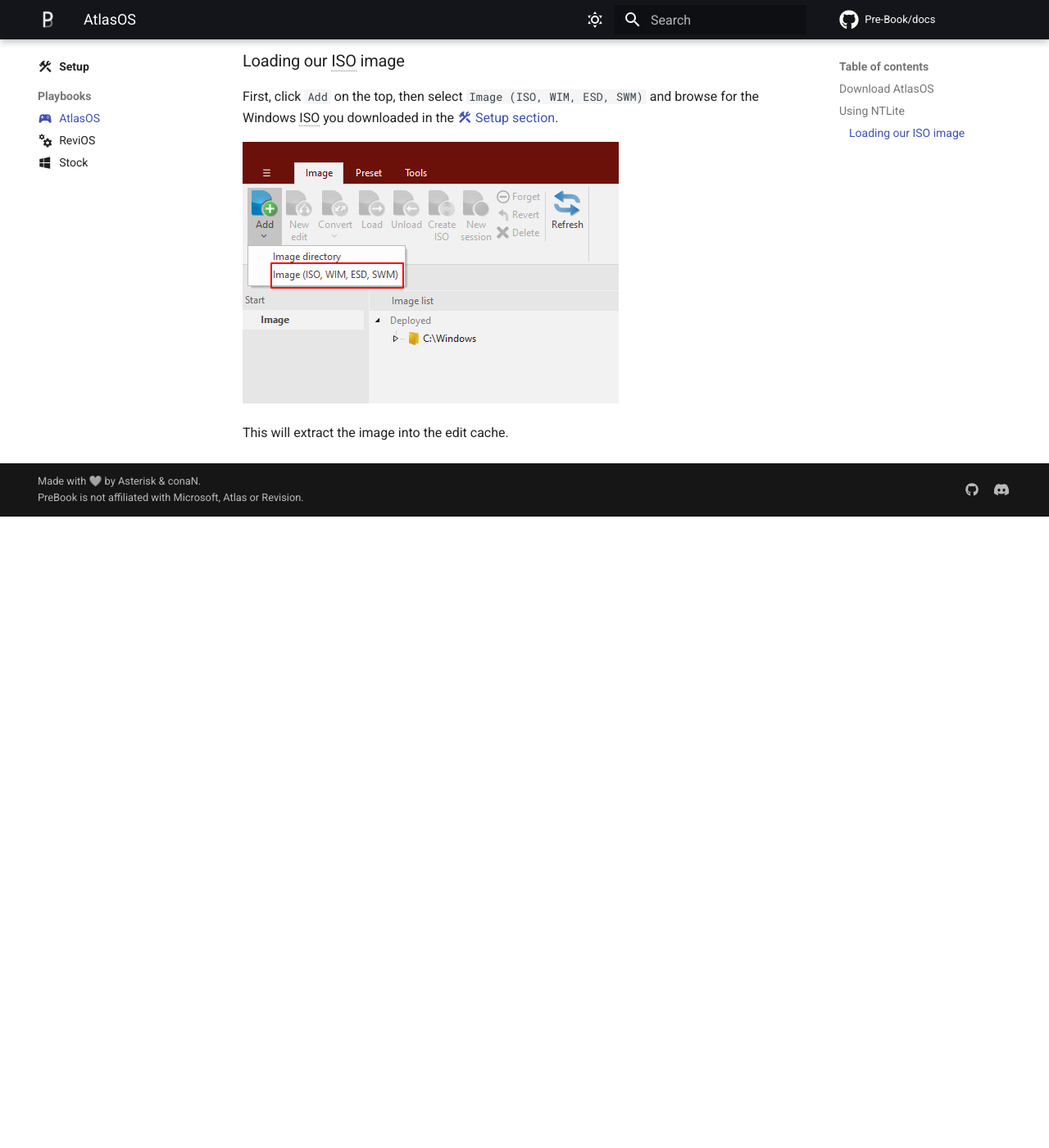
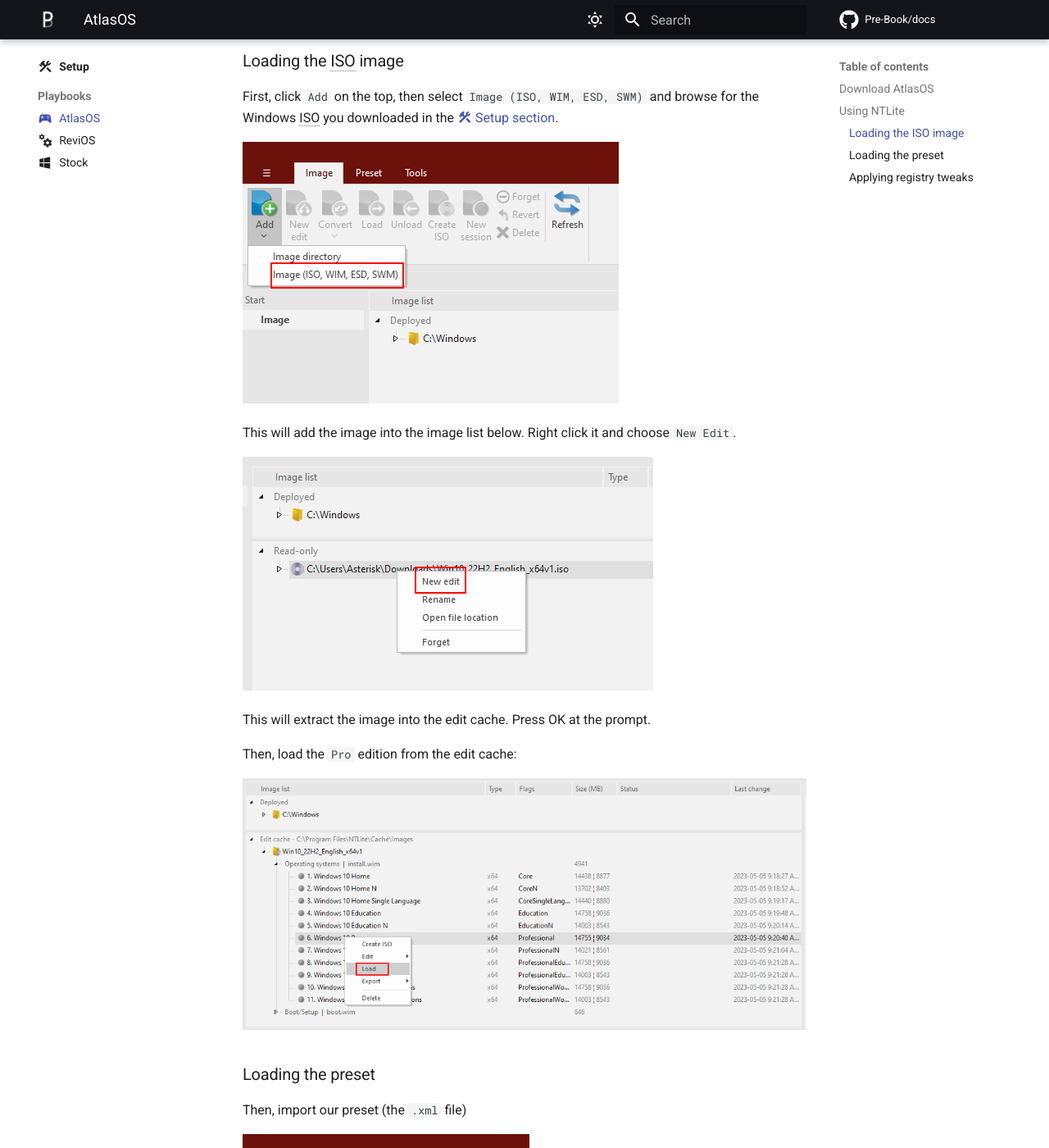
Before and after one commit to Pre-Book/docs, an MkDocs documentation site: the page built from docs/setup/playbooks/atlas.md, in a window 1280 px wide and 1400 px high, scrolled down 1219 px. Shown: the whole window at 82% size. Built offline with MkDocs 1.6.1 and Material for MkDocs 9.7.7, drawn with Linux system fonts in a browser that asks for light colours; comment, search, counter and statistics services are not loaded; before the commit the page ends 1849 px from its top, so only the background shows below that; some of the changed text lies outside the part shown.

Commit message:
chore: more steps

```diff
--- a/docs/setup/playbooks/atlas.md
+++ b/docs/setup/playbooks/atlas.md
@@ -28,11 +28,42 @@ Now, we can actually apply our preset.
 
 Assuming you have NTLite installed, simply open it. You'll be shown a confusing window, so just follow this guide step-by-step.
 
-### Loading our ISO image
+### Loading the ISO image
 
 First, click `Add` on the top, then select `Image (ISO, WIM, ESD, SWM)` and browse for the Windows ISO you downloaded in the [:material-hammer-wrench: Setup section](../README.md#obtaining-an-iso).
 
 ![ntlite-1](../../assets/ntlite-1-v2.png#only-dark)
 ![ntlite-1](../../assets/ntlite-1-light.png#only-light)
 
-This will extract the image into the edit cache.
+This will add the image into the image list below. Right click it and choose `New Edit`.
+
+![ntlite-2](../../assets/ntlite-2.png#only-dark)
+![ntlite-2](../../assets/ntlite-2-light.png#only-light)
+
+This will extract the image into the edit cache. Press OK at the prompt.
+
+Then, load the `Pro` edition from the edit cache:
+
+![ntlite-3](../../assets/ntlite-3.png#only-dark)
+![ntlite-3](../../assets/ntlite-3-light.png#only-light)
+
+### Loading the preset
+
+Then, import our preset (the `.xml` file)
+
+![ntlite-4](../../assets/ntlite-4.png#only-dark)
+![ntlite-4](../../assets/ntlite-4-light.png#only-light)
+
+Now, right click our preset and choose `Load > Overwrite`.
+
+![ntlite-5](../../assets/ntlite-5.png)
+
+### Applying registry tweaks
+
+Head over to the `Registry` tab.
+
+![ntlite-6](../../assets/ntlite-6.png)
+
+At the top, click `Add > Registry Files`.
+
+![ntlite-7](../../assets/ntlite-7.png)
```
Also changed, not shown: docs/assets/ntlite-2-light.png (added), docs/assets/ntlite-2.png (added), docs/assets/ntlite-3-light.png (added), docs/assets/ntlite-3.png (added), docs/assets/ntlite-4-light.png (added), docs/assets/ntlite-4.png (added), docs/assets/ntlite-5.png (added), docs/assets/ntlite-6.png (added), docs/assets/ntlite-7.png (added).
